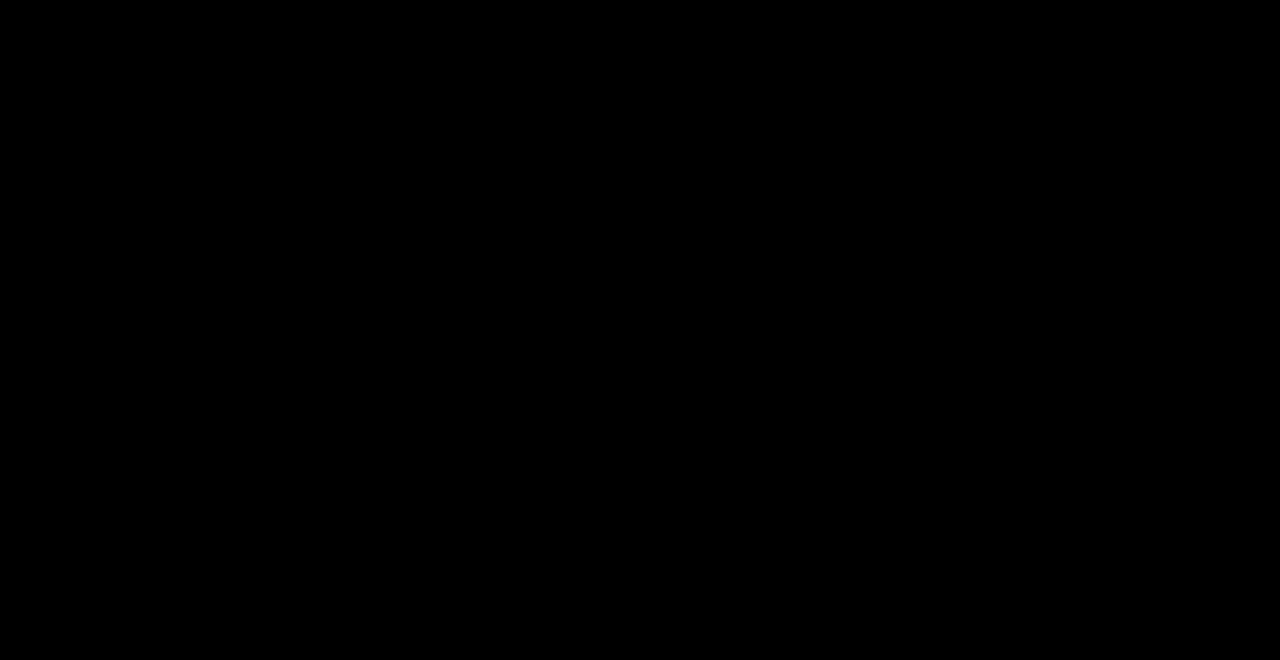
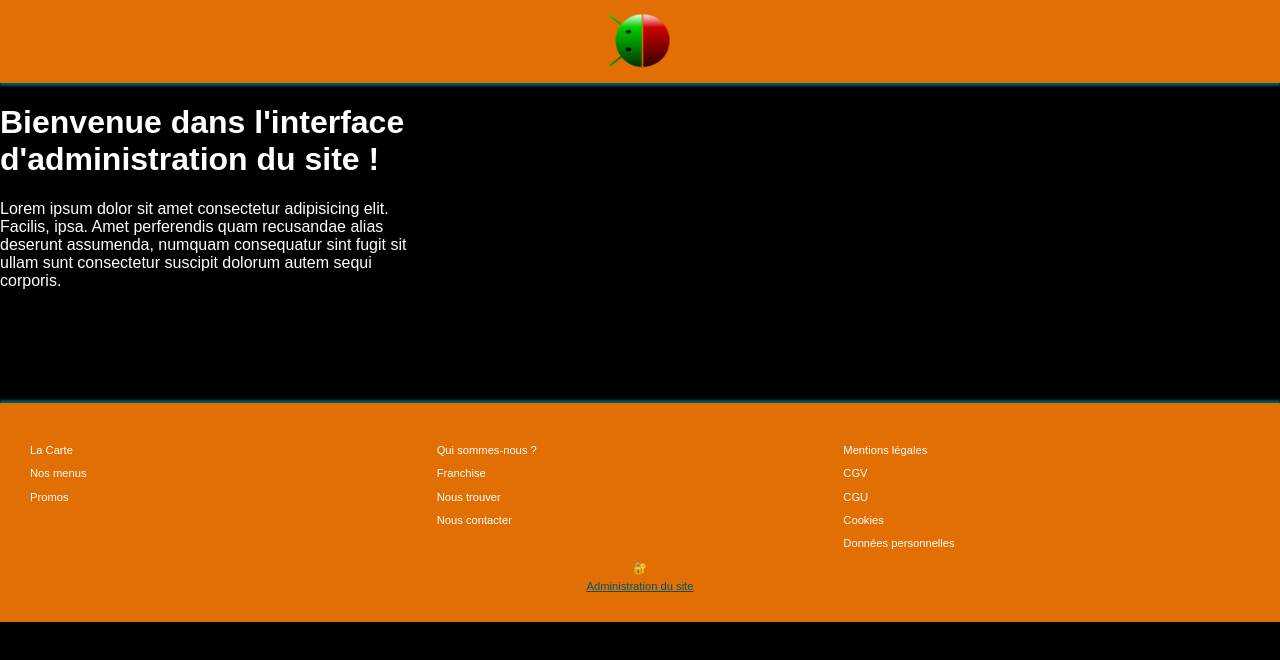
Before and after one commit to Mapisunshine/JS-TP-Commande-Pizza, a plain HTML site: page index.html in a window 1280 px wide. Drawn offline with Linux system fonts and the light colour scheme.

Commit message:
4ème Live Studi: récupération des vues et correction de bugs

```diff
--- a/src/app/app.js
+++ b/src/app/app.js
@@ -3,7 +3,23 @@ export class App {
     this.init();
   }
 
-  init() {
+  async init() {
+    await fetch('/src/views/header.html')
+      .then(res => res.text())
+      .then(data => {
+        document.body.innerHTML += data;
+      });
 
+    await fetch('/src/views/admin.html')
+      .then(res => res.text())
+      .then(data => {
+        document.body.innerHTML += data;
+      });
+
+    await fetch('/src/views/footer.html')
+      .then(res => res.text())
+      .then(data => {
+        document.body.innerHTML += data;
+      });
   }
 }
--- a/src/views/admin.html
+++ b/src/views/admin.html
@@ -1,6 +1,8 @@
+<main>
   <div id="admin">
     <h1>Bienvenue dans l'interface d'administration du site !</h1>
     <p>
       Lorem ipsum dolor sit amet consectetur adipisicing elit. Facilis, ipsa. Amet perferendis quam recusandae alias deserunt assumenda, numquam consequatur sint fugit sit ullam sunt consectetur suscipit dolorum autem sequi corporis.
     </p>
   </div>
+</main>
--- a/src/views/header.html
+++ b/src/views/header.html
@@ -5,5 +5,3 @@
     </a>
   </div>
 </header>
-
-<main>
```
Also changed, not shown: src/views/footer.html (+0 -2 lines), src/views/home.html (+2 -0 lines), src/views/order-pizza.html (+2 -0 lines). Lines whose indentation alone changed are shown as unchanged.
